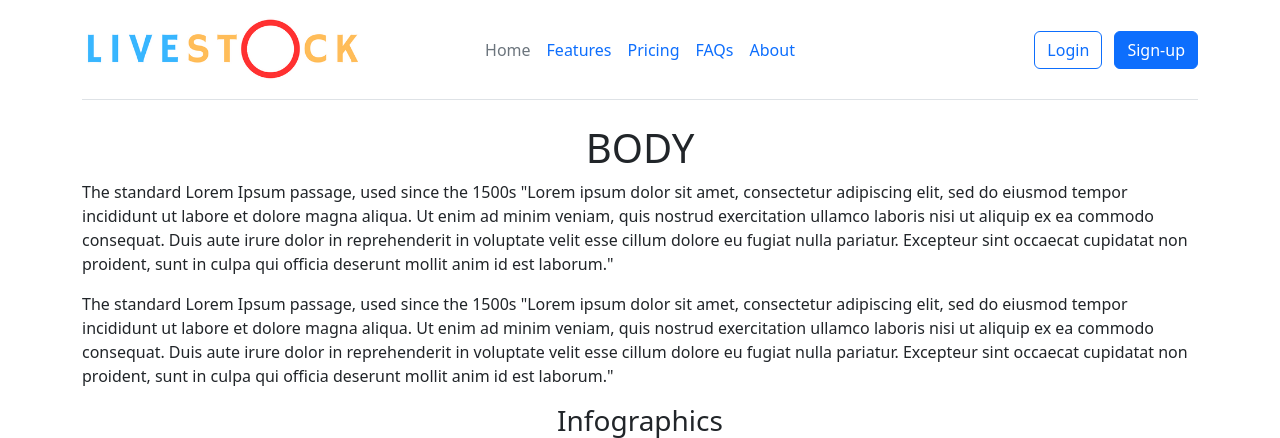
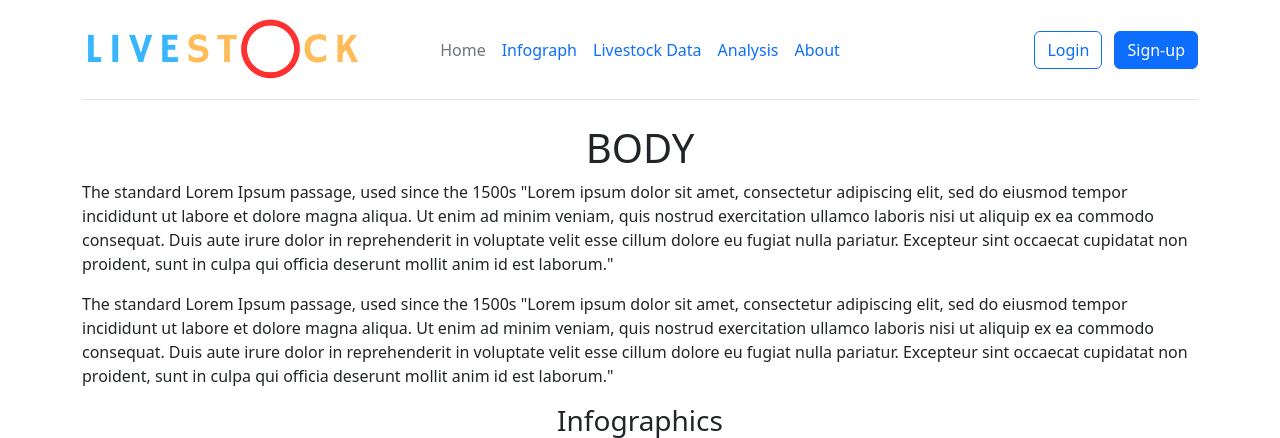
Before and after one commit to Soibam2014/Sample-Website, a Flask app: page / in a window 1280 px wide. Shown: the top 438 px of the page. Run offline with Flask 3, Linux system fonts and the light colour scheme.

Commit message:
main
some css changes

```diff
--- a/templates/home.html
+++ b/templates/home.html
@@ -6,6 +6,7 @@
   <TITLE>Sample Website</TITLE>
   <link href="https://cdn.jsdelivr.net/npm/bootstrap@5.3.2/dist/css/bootstrap.min.css" rel="stylesheet" integrity="sha384-T3c6CoIi6uLrA9TneNEoa7RxnatzjcDSCmG1MXxSR1GAsXEV/Dwwykc2MPK8M2HN" crossorigin="anonymous">
 </HEAD>
+
   <body>
    {% include 'nav.html' %}
 
--- a/templates/nav.html
+++ b/templates/nav.html
@@ -11,9 +11,9 @@
 
         <ul class="nav col-12 col-md-auto mb-2 justify-content-center mb-md-0">
           <li><a href="#" class="nav-link px-2 link-secondary">Home</a></li>
-          <li><a href="#" class="nav-link px-2">Features</a></li>
-          <li><a href="#" class="nav-link px-2">Pricing</a></li>
-          <li><a href="#" class="nav-link px-2">FAQs</a></li>
+          <li><a href="#" class="nav-link px-2">Infograph</a></li>
+          <li><a href="#" class="nav-link px-2">Livestock Data</a></li>
+          <li><a href="#" class="nav-link px-2">Analysis</a></li>
           <li><a href="#" class="nav-link px-2">About</a></li>
         </ul>
 
```
